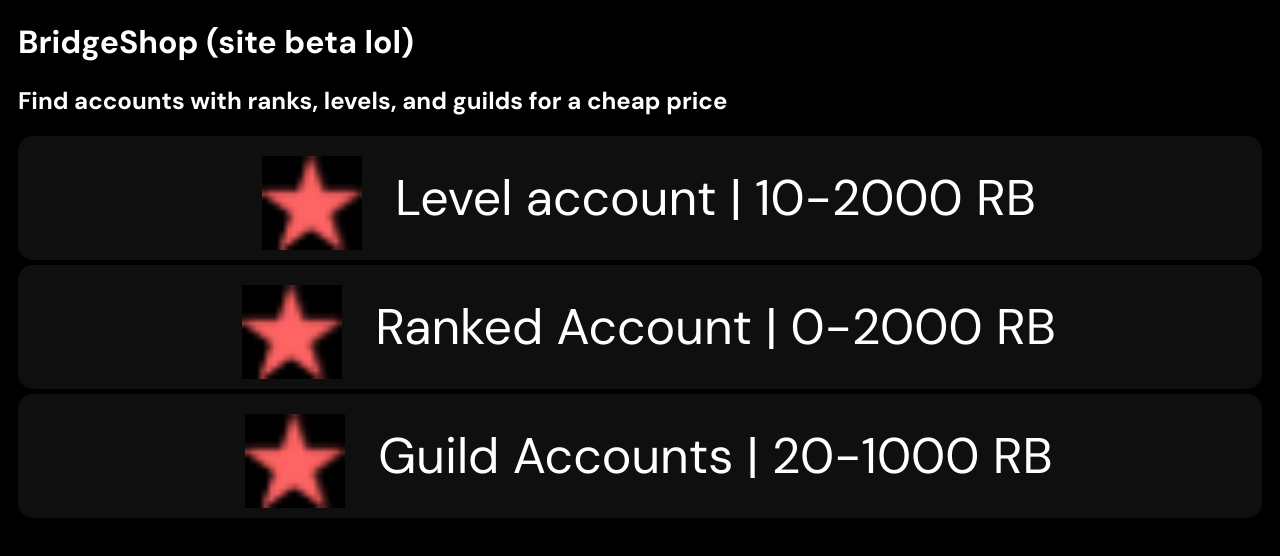
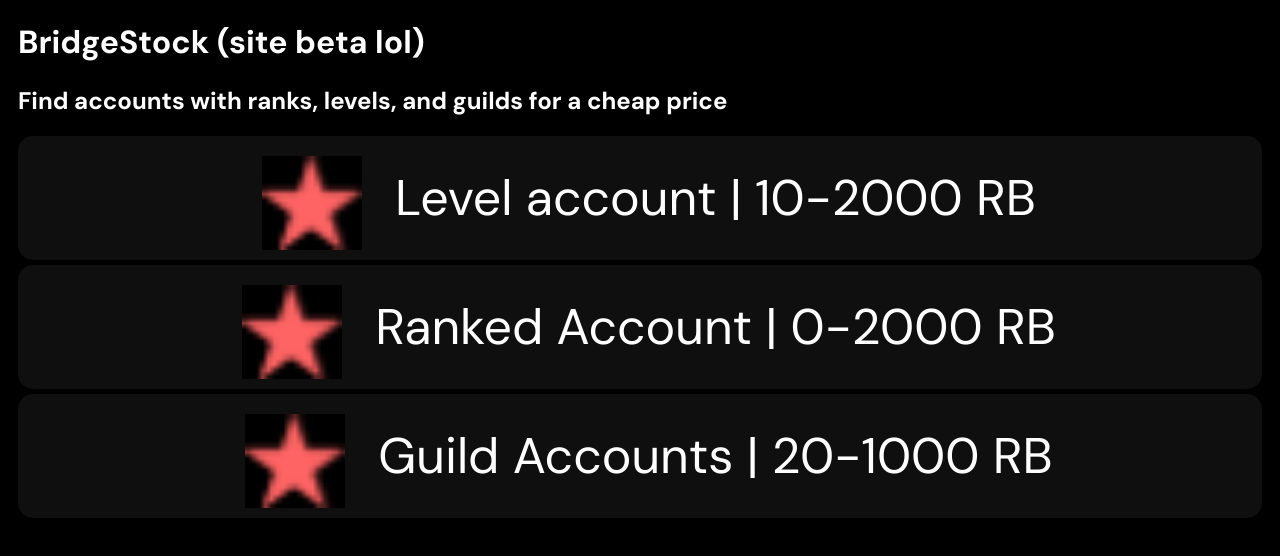
Before and after one commit to bridgeshop/bridgeshop.github.io, a plain HTML site: page index.html in a window 1280 px wide. Drawn offline with Linux system fonts and the light colour scheme.

Commit message:
Update index.html

```diff
--- a/index.html
+++ b/index.html
@@ -64,7 +64,7 @@
 <body>
 
   <div id="home" class="content">
-    <h1>BridgeShop (site beta lol)</h1>
+    <h1>BridgeStock (site beta lol)</h1>
     <h2>Find accounts with ranks, levels, and guilds for a cheap price</h2>
 
     <div class="accs">
```
